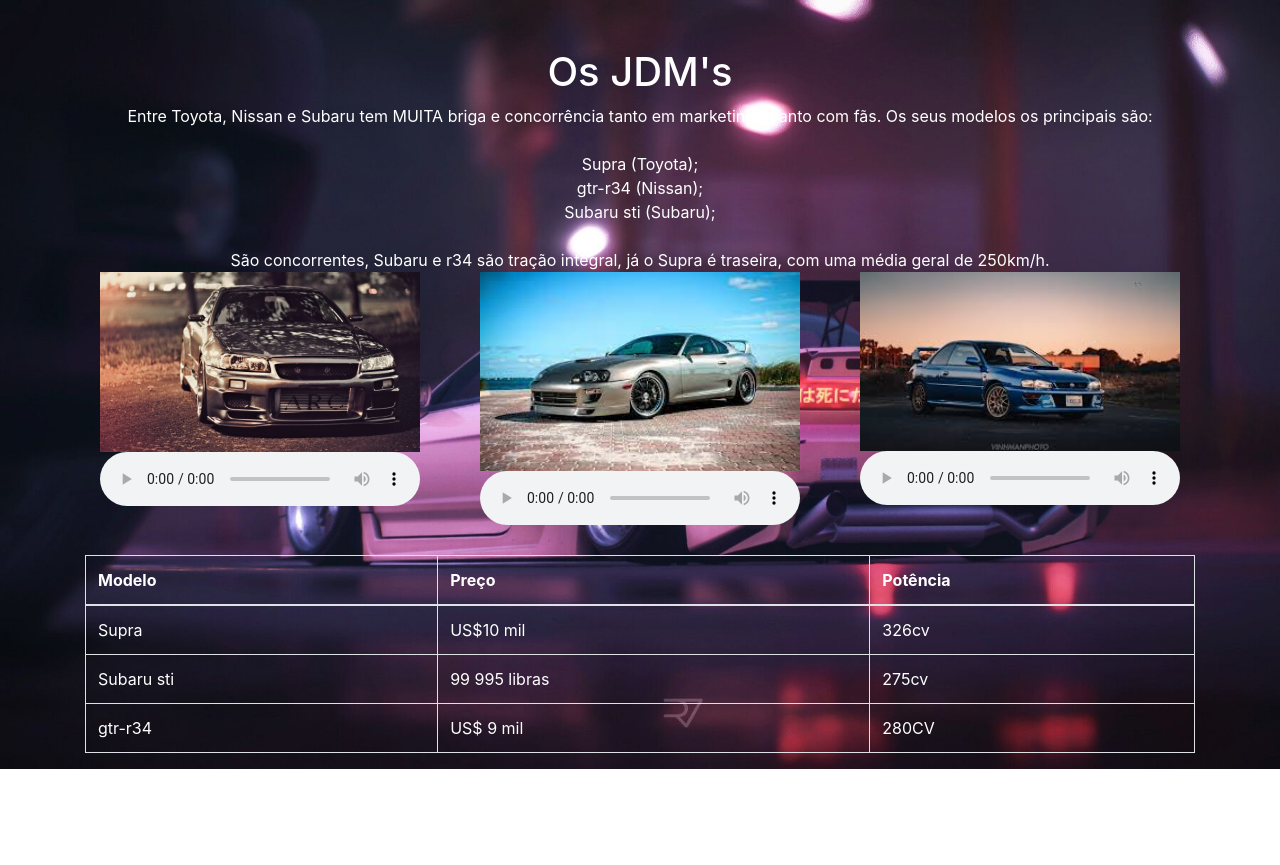
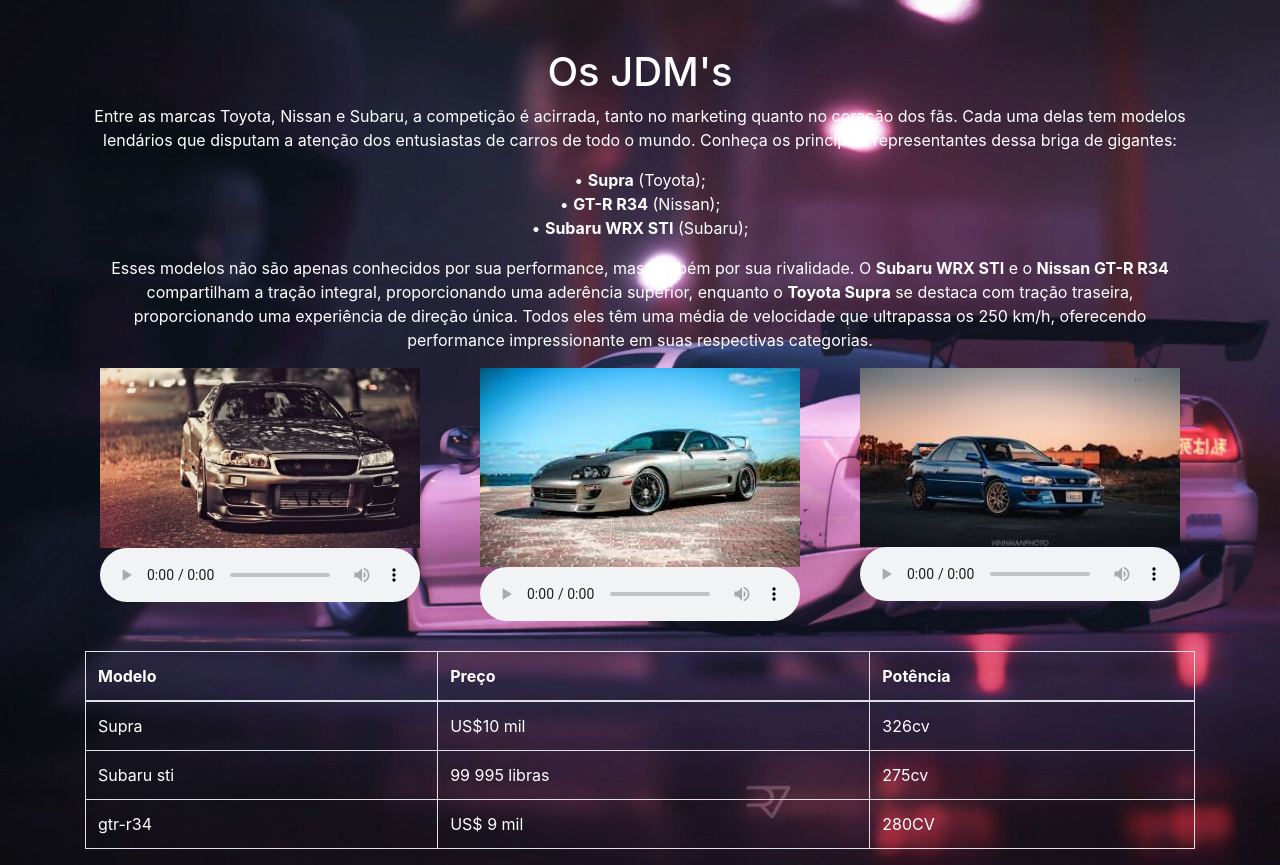
Before and after one commit to potenciaofc/corros-with-potencia, a plain HTML site: page JDM.html in a window 1280 px wide. Before the commit the page ends 800 px from the top, so only its background shows below. Drawn offline with nearby package versions, Linux system fonts and the light colour scheme.

Commit message:
Update JDM.html

```diff
--- a/JDM.html
+++ b/JDM.html
@@ -17,18 +17,18 @@
     <main>
 
         <section style="color: white;" class="text-center">
-            Entre Toyota, Nissan e Subaru tem MUITA briga e concorrência tanto em marketing quanto com fãs. Os seus modelos os principais são:
-        </section>
-        <article style="color: white;" class="text-center">
-            <br>
-            Supra (Toyota);<br>
-            gtr-r34 (Nissan);<br>
-            Subaru sti (Subaru);<br>
-            <br>
-        </article>
-        <section style="color: white;" class="text-center">
-            São concorrentes, Subaru e r34 são tração integral, já o Supra é traseira, com uma média geral de 250km/h.
-        </section>
+    <p>Entre as marcas Toyota, Nissan e Subaru, a competição é acirrada, tanto no marketing quanto no coração dos fãs. Cada uma delas tem modelos lendários que disputam a atenção dos entusiastas de carros de todo o mundo. Conheça os principais representantes dessa briga de gigantes:</p>
+</section>
+
+<article style="color: white;" class="text-center">
+    <p>• <strong>Supra</strong> (Toyota);<br>
+    • <strong>GT-R R34</strong> (Nissan);<br>
+    • <strong>Subaru WRX STI</strong> (Subaru);</p>
+</article>
+
+<section style="color: white;" class="text-center">
+    <p>Esses modelos não são apenas conhecidos por sua performance, mas também por sua rivalidade. O <strong>Subaru WRX STI</strong> e o <strong>Nissan GT-R R34</strong> compartilham a tração integral, proporcionando uma aderência superior, enquanto o <strong>Toyota Supra</strong> se destaca com tração traseira, proporcionando uma experiência de direção única. Todos eles têm uma média de velocidade que ultrapassa os 250 km/h, oferecendo performance impressionante em suas respectivas categorias.</p>
+</section>
 		<div class="row">
 			<section class="gtr col-md-4" >
 				<img src="gtr34.jpg" class="img-fluid col-12">
```
